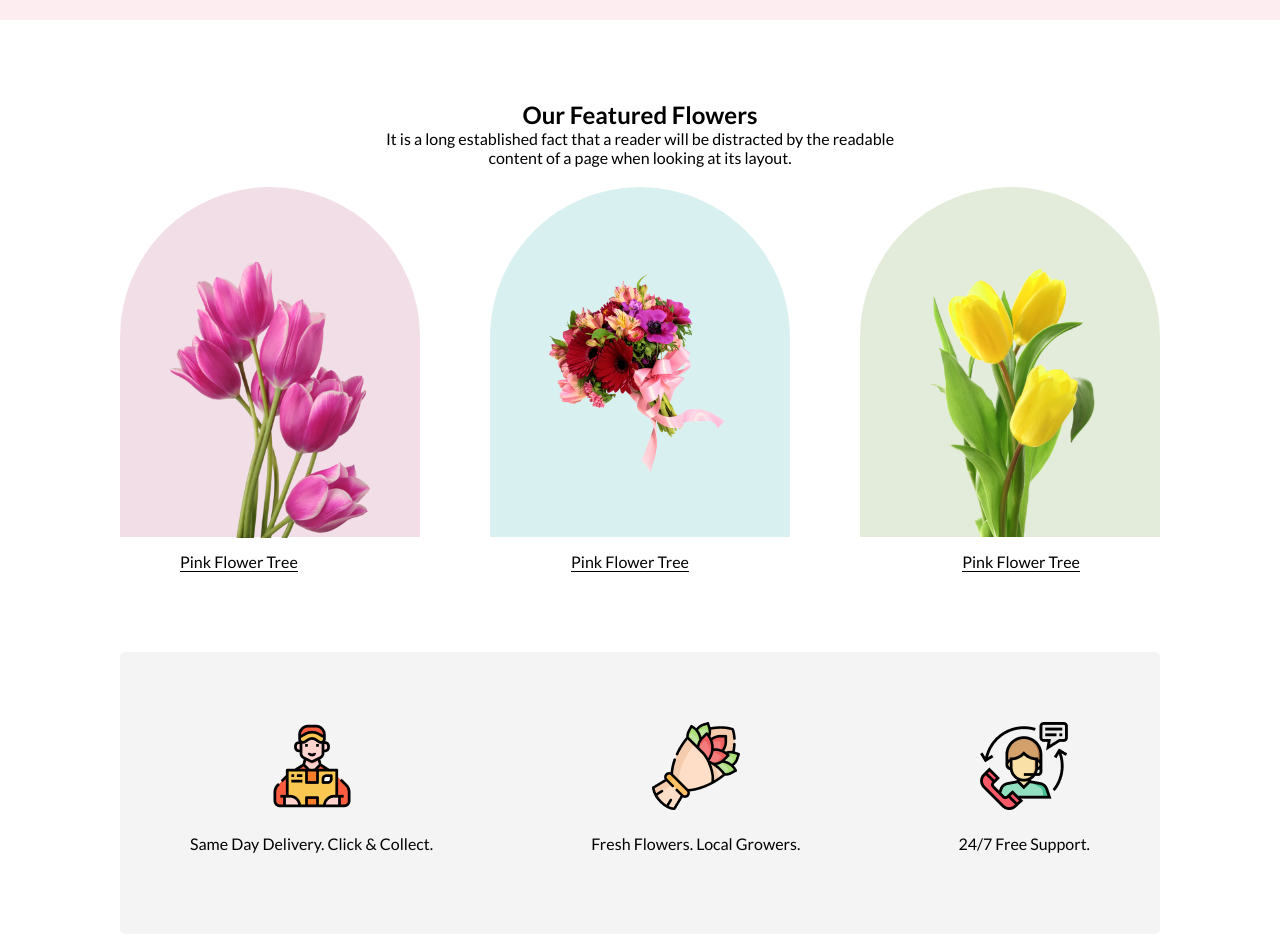
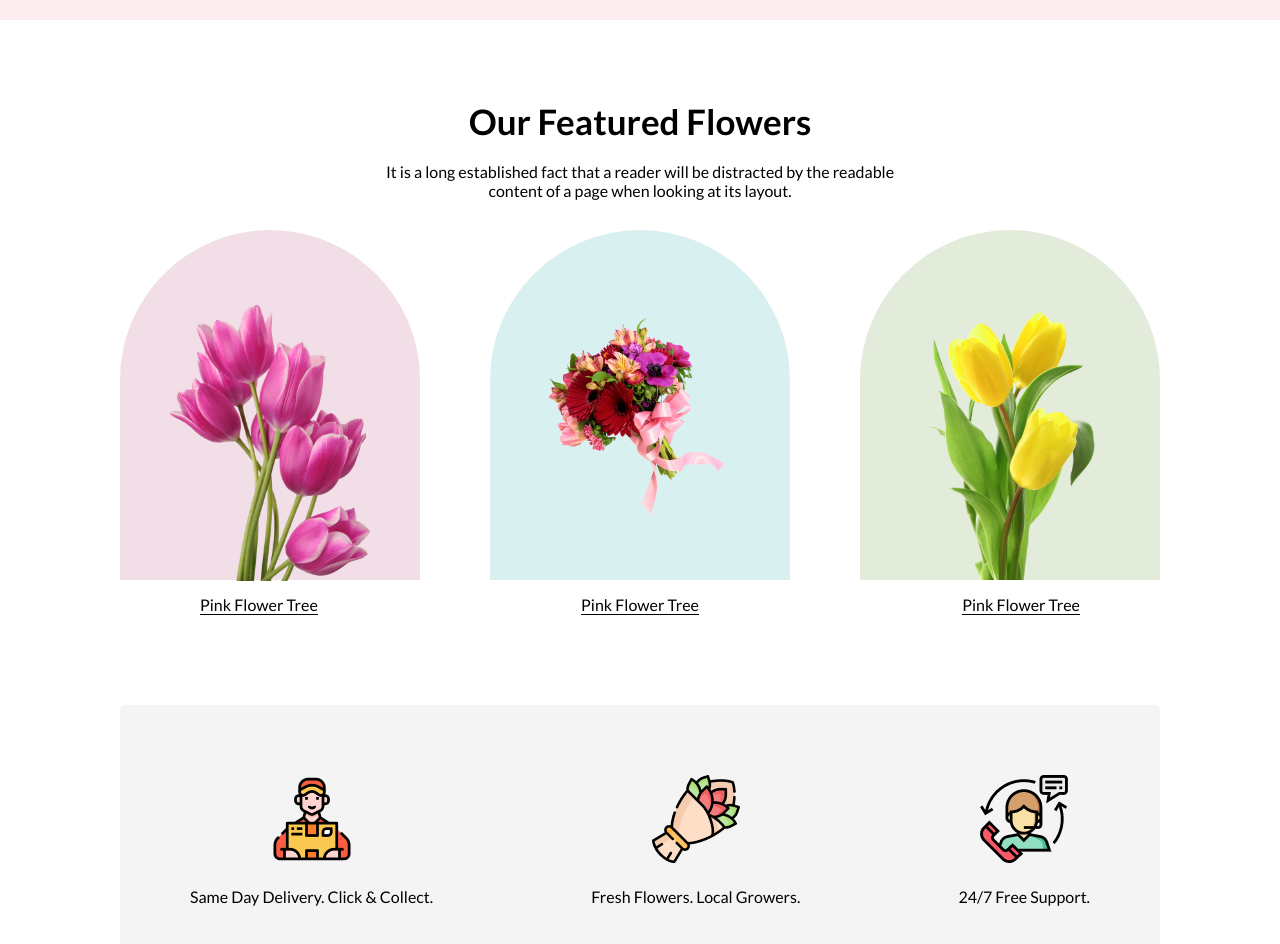
Before and after one commit to Foyez-Ahamed/online-flower-shop, a plain HTML site: page index.html in a window 1280 px wide. Shown: the part 780-1724 px from the top of the page. Drawn offline with Linux system fonts and the light colour scheme.

Commit message:
updated feature and services section

```diff
--- a/styles/flower.css
+++ b/styles/flower.css
@@ -71,11 +71,20 @@ body{
     text-align: center;
 }
 
+.feature-heading h1{
+    font-size: 35px;
+    font-weight: 600;
+}
+
+.feature-heading p{
+    margin: 20px 0 20px 0;
+}
+
 .feature-boxes{
     display: flex;
     justify-content: space-between;
     align-items: center;
-    margin-top: 20px;
+    margin-top: 30px;
 }
 
 .feature-boxes .box-1{
@@ -124,7 +133,7 @@ body{
 
 .boxes-caption .caption-1{
     margin-top: 15px;
-    margin-left: 60px;
+    margin-left: 80px;
     border-bottom: 1px solid #000000;
 }
 
@@ -144,7 +153,7 @@ body{
 /* services section css start */
 .services{
     width: 1040px;
-    margin: 80px auto 0 auto;
+    margin: 90px auto 0 auto;
     background: rgba(39, 39, 39, 0.05);
     display: flex;
     justify-content: space-between;
```
